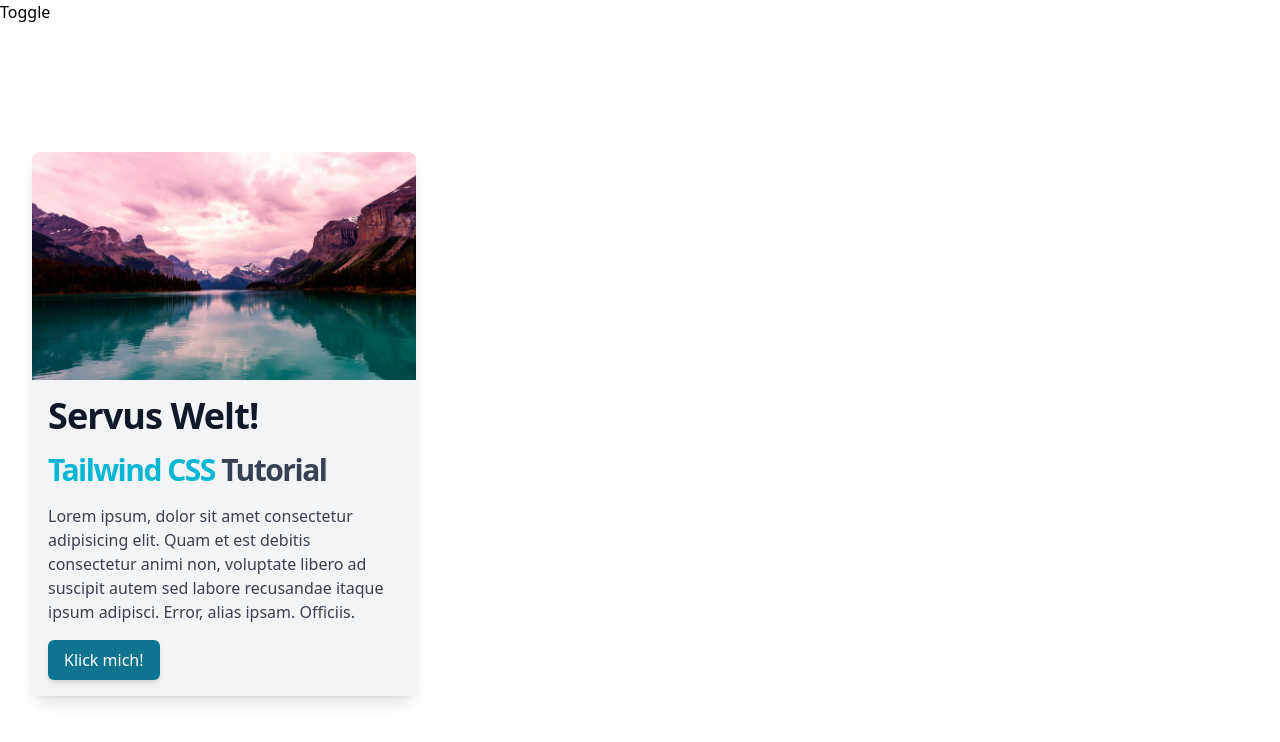
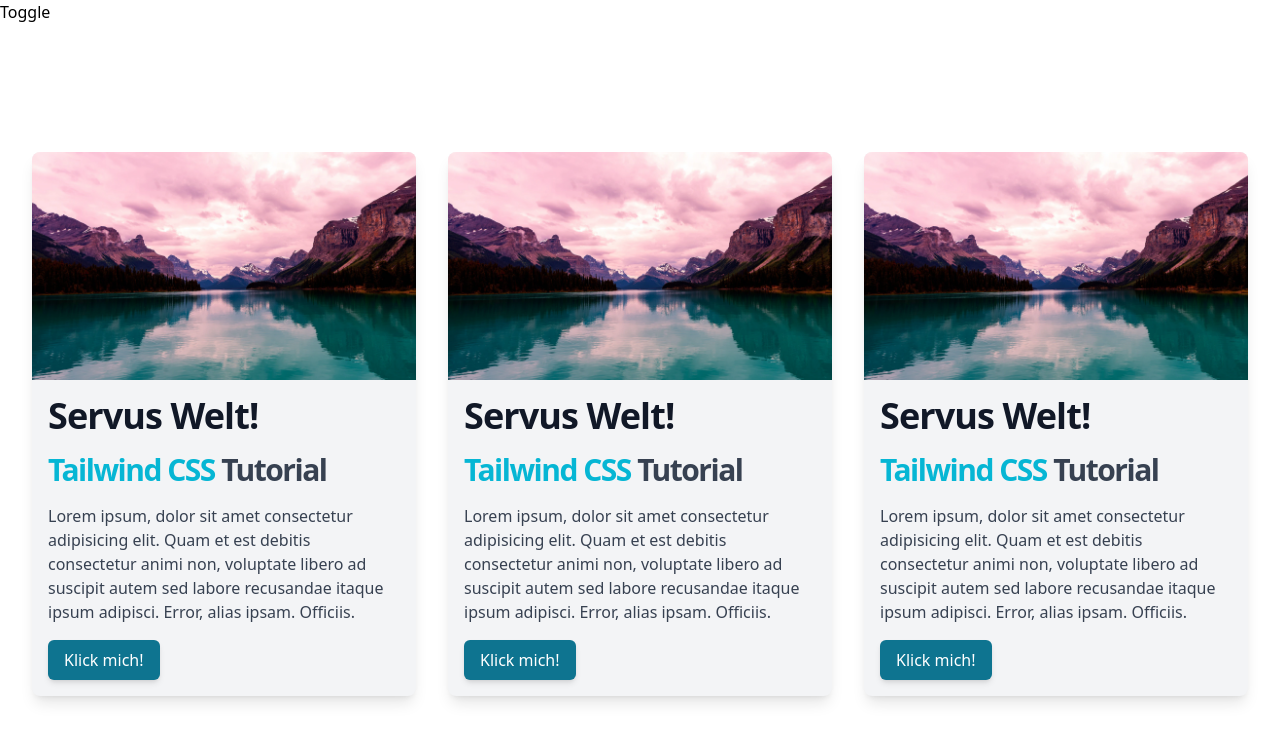
Before and after one commit to Juergen-Schadek/vite-tailwindcss-alpinejs, a website built with Vite: page index.html in a window 1280 px wide. Built offline with nearby package versions, Linux system fonts and the light colour scheme.

Commit message:
Karten hinzugefügt

```diff
--- a/index.html
+++ b/index.html
@@ -49,6 +49,68 @@
             </button>
           </div>
         </div>
+        <div class="overflow-hidden rounded-lg bg-gray-100 shadow-lg">
+          <img
+            class="w-full object-cover"
+            src="./src/img/lake.webp"
+            alt="Tailwind CSS"
+          />
+          <div class="space-y-4 p-4">
+            <h1
+              class="text-3xl font-extrabold tracking-tight text-gray-900 sm:text-4xl"
+            >
+              Servus Welt!
+            </h1>
+            <h2
+              class="text-2xl font-semibold tracking-tighter text-gray-700 sm:text-3xl"
+            >
+              <span class="text-cyan-500">Tailwind CSS</span> Tutorial
+            </h2>
+            <p class="text-gray-700">
+              Lorem ipsum, dolor sit amet consectetur adipisicing elit. Quam et
+              est debitis consectetur animi non, voluptate libero ad suscipit
+              autem sed labore recusandae itaque ipsum adipisci. Error, alias
+              ipsam. Officiis.
+            </p>
+            <button
+              class="rounded-md bg-cyan-700 px-4 py-2 text-white shadow-md hover:bg-cyan-300 hover:text-gray-900"
+              type="button"
+            >
+              Klick mich!
+            </button>
+          </div>
+        </div>
+        <div class="overflow-hidden rounded-lg bg-gray-100 shadow-lg">
+          <img
+            class="w-full object-cover"
+            src="./src/img/lake.webp"
+            alt="Tailwind CSS"
+          />
+          <div class="space-y-4 p-4">
+            <h1
+              class="text-3xl font-extrabold tracking-tight text-gray-900 sm:text-4xl"
+            >
+              Servus Welt!
+            </h1>
+            <h2
+              class="text-2xl font-semibold tracking-tighter text-gray-700 sm:text-3xl"
+            >
+              <span class="text-cyan-500">Tailwind CSS</span> Tutorial
+            </h2>
+            <p class="text-gray-700">
+              Lorem ipsum, dolor sit amet consectetur adipisicing elit. Quam et
+              est debitis consectetur animi non, voluptate libero ad suscipit
+              autem sed labore recusandae itaque ipsum adipisci. Error, alias
+              ipsam. Officiis.
+            </p>
+            <button
+              class="rounded-md bg-cyan-700 px-4 py-2 text-white shadow-md hover:bg-cyan-300 hover:text-gray-900"
+              type="button"
+            >
+              Klick mich!
+            </button>
+          </div>
+        </div>
       </div>
     </div>
     <script type="module" src="./src/js/site.js"></script>
```
